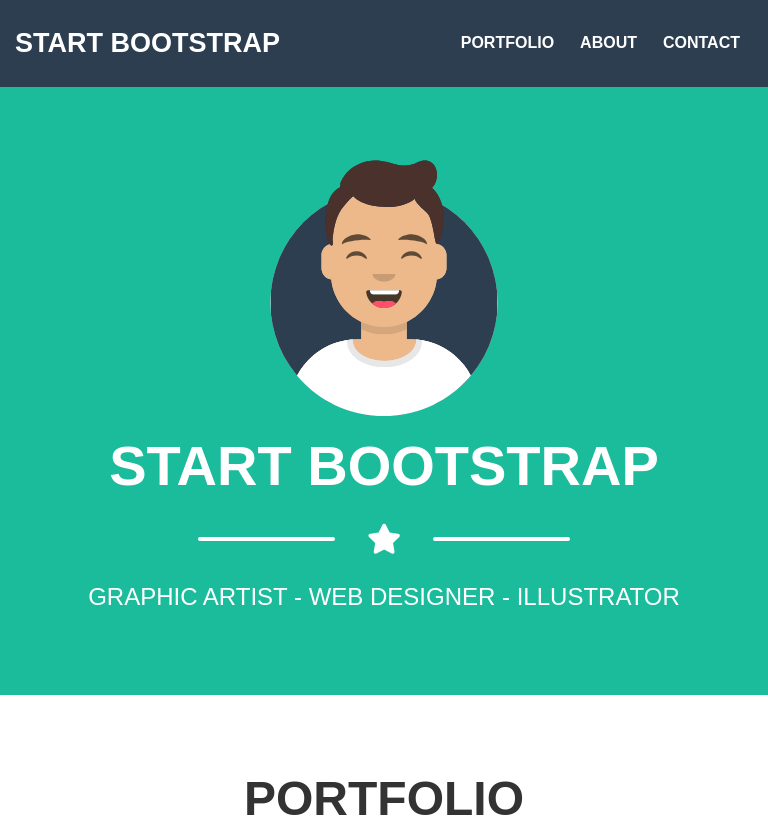
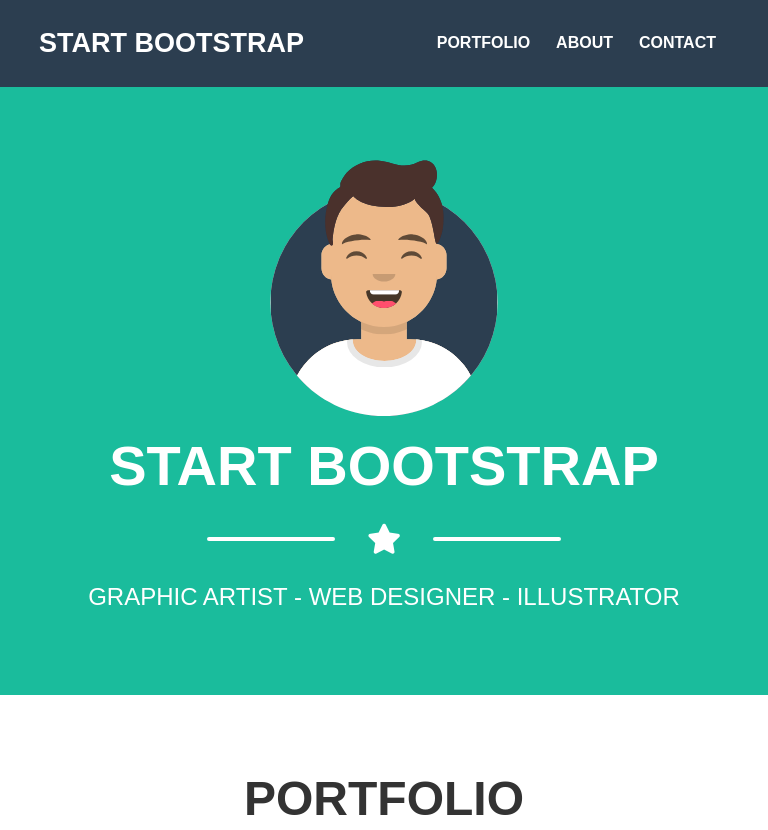
Before and after one commit to stetaf/html-css-bootstrap-freelancer, a plain HTML site: page index.html in a window 768 px wide. Shown: the top 830 px of the page. Drawn offline with nearby package versions, Linux system fonts and the light colour scheme.

Commit message:
Undo container edit

```diff
--- a/assets/css/style.css
+++ b/assets/css/style.css
@@ -235,7 +235,6 @@ body {
 }
 
 @media screen and (min-width: 768px) and (max-width: 1200px) {
-    .container { max-width: 850px; }
 
     .about .line,
     .contact_me .line { width: 10%; }
```
